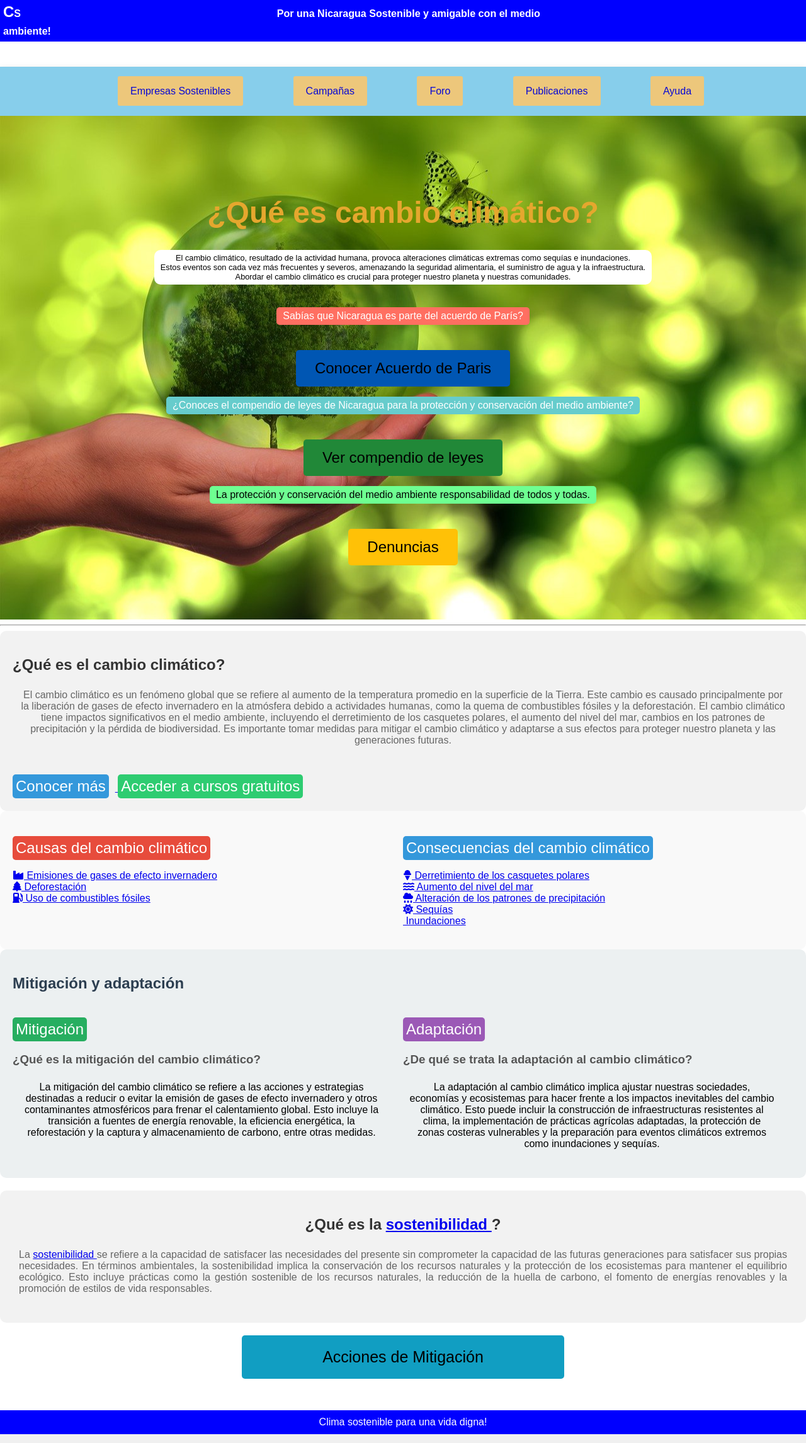
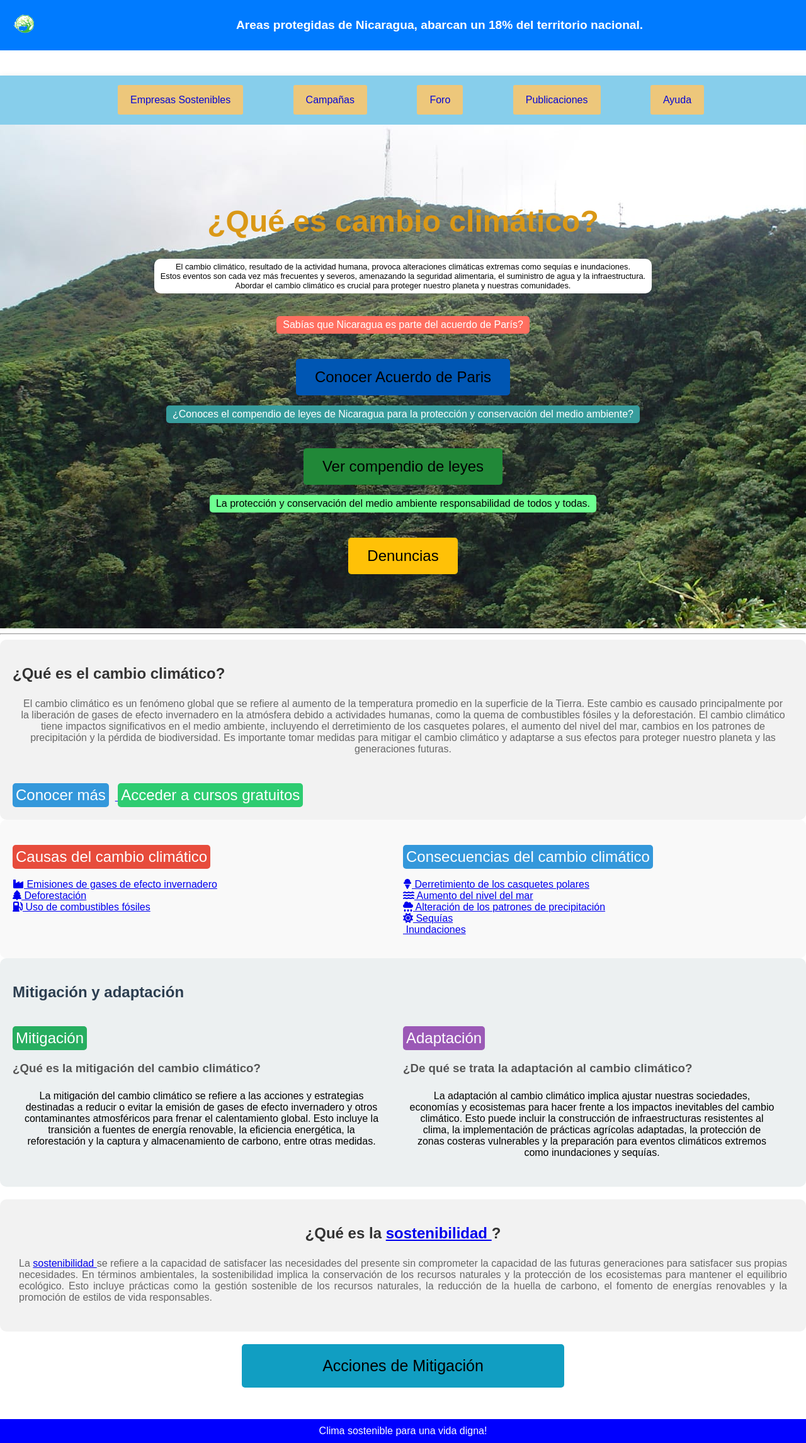
Before and after one commit to elmerurbina/EcoWeb_Devs, a Flask app: page /cs in a window 1280 px wide. Shown: the whole page at 63% size. Run offline with Flask 3, Linux system fonts and the light colour scheme; some libraries are stand-ins or nearby versions.

Commit message:
updates, logo added

```diff
--- a/static/css/styles.css
+++ b/static/css/styles.css
@@ -2,34 +2,41 @@ body {
     font-family: Arial, sans-serif;
     margin: 0;
     padding: 0;
+    font-family: Arial, Helvetica, sans-serif;
 }
 
 /* Estilos del logo */
 .logo {
+    display: flex;
+    align-items: center;
     font-size: 24px;
     font-weight: bold;
-    display: inline-block;
-    position: relative;
     cursor: pointer;
     padding: 5px;
-    color: white;
-    background-color: blue;
+    background-color: #007bff;
+    color: #ffffff;
 }
 
-.logo .C {
-    font-size: 1.5em;
-    margin-left: 5px;
+/* Style for the logo image */
+.logo img {
+    margin-right: 300px;
 }
 
-.logo span {
-    font-size: 0.67em;
+
+.logo a {
+    text-decoration: none;
+    color: inherit;
 }
 
-span.lema {
+a.header:hover {
+    color: #666;
+}
+
+.logo .header {
+    font-size: 0.80em;
     color: white;
-    margin-left: 400px;
-    margin-right: 400px;
 }
+
 
 /* Estilos del menú */
 .menu {
@@ -109,7 +116,7 @@ header {
     width: 100%;
     height: 100vh;
     overflow: hidden;
-    background-image: url('/static/imagenes/tree.jpg');
+    background-image: url('/static/imagenes/main.jpg');
     background-size: cover;
     background-position: center;
     background-repeat: no-repeat;
@@ -123,7 +130,8 @@ header {
 h1 {
     font-size: 3rem;
     margin-bottom: 20px;
-    color: #e5a72e;
+    color: #da9816;
+    font-family: Arial, Helvetica, sans-serif;
 }
 
 .resumen {
@@ -141,25 +149,30 @@ p {
     text-align: center;
     padding: 5px 10px;
     border-radius: 5px;
+    font-family: Arial, Helvetica, sans-serif;
 }
 
 .paris {
-    background-color: #ff6f61;
+    background-color: #ff6f60;
     color: #fff;
+    font-family: Arial, Helvetica, sans-serif;
 }
 
 .compendio {
-    background-color: #66cccc;
+    background-color: #379c9c;
     color: #fff;
+    font-family: Arial, Helvetica, sans-serif;
 }
 
 .proteccion {
     background-color: #6eff91;
     color: #000;
+    font-family: Arial, Helvetica, sans-serif;
 }
 
 .paris, .compendio, .proteccion {
     text-align: center; /* Centrar texto */
+    font-family: Arial, Helvetica, sans-serif;
 }
 
 button {
@@ -169,6 +182,7 @@ button {
     border: none;
     border-radius: 5px;
     cursor: pointer;
+    font-family: Arial, Helvetica, sans-serif;
 }
 
 #paris {
--- a/templates/index.html
+++ b/templates/index.html
@@ -7,14 +7,17 @@
     <link rel="stylesheet" type="text/css" href="{{ url_for('static', filename='css/styles.css') }}">
     <script src="https://cdnjs.cloudflare.com/ajax/libs/bodymovin/5.7.4/lottie.min.js"></script>
     <link rel="stylesheet" href="https://cdnjs.cloudflare.com/ajax/libs/font-awesome/6.0.0-beta3/css/all.min.css">
-    <script src="https://cdn.jsdelivr.net/npm/chart.js"></script>
+
 
 
 </head>
 <body>
     <!--Logo-->
-    <div class="logo">C<span>S</span>
-        <span class="lema">Por una Nicaragua Sostenible y amigable con el medio ambiente!</span>
+    <div class="logo">
+        <!--Imagen del logo-->
+        <img src="{{ url_for('static', filename='imagenes/logo.png') }}" alt="Logo" width="70" height="70">
+    <!--Link para ver las areas reservadas-->
+      <a class="header" href="https://es.wikipedia.org/wiki/%C3%81reas_protegidas_de_Nicaragua"> Areas protegidas de Nicaragua, abarcan un 18% del territorio nacional.</a>
         </div>
 
     <header id="et-top-navigation" class="et_header_style_left">
```
Also changed, not shown: static/imagenes/logo.jpg (added), static/imagenes/logo.png (added), static/imagenes/main.jpg (added).
